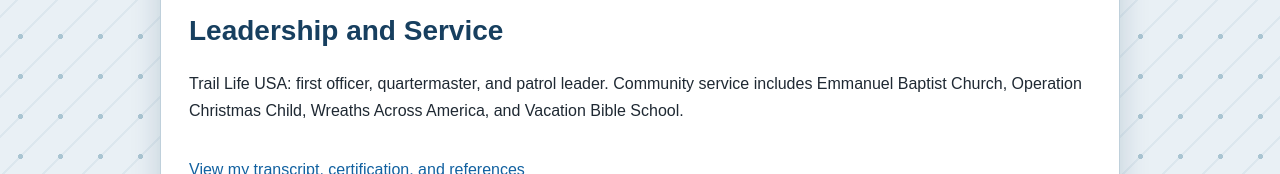
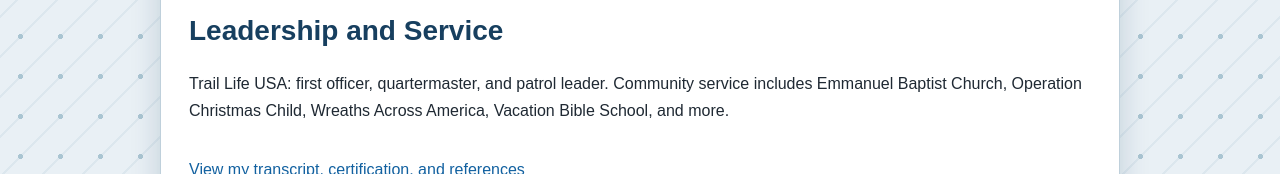
Before and after one commit to zachlangborgh-png/zachary-portfolio, a plain HTML site: page resume.htm in a window 1280 px wide. Shown: the part 1224-1398 px from the top of the page. Drawn offline with Linux system fonts and the light colour scheme.

```diff
--- a/resume.htm
+++ b/resume.htm
@@ -17,7 +17,7 @@
 <p><a href="Zachary_Langborgh_Job_Resume.pdf">View or download my full resume (PDF)</a></p>
 <div class="resume-columns">
 <section><h2>Skills and Certification</h2><ul><li>Microsoft Office Specialist: Word Associate — August 2026</li><li>Introductory Python programming</li><li>Customer service, teamwork, and communication</li><li>Leadership, organization, and hands-on problem solving</li></ul><h2>Education</h2><p>State College of Florida Early College / Dual Enrollment</p><p>Interests: cybersecurity, networking, information technology, and web development.</p></section>
-<section><h2>Work Experience</h2><h3>Culver’s — Team Member</h3><p>March–September 2026. Built customer service, teamwork, and time-management skills in a fast-paced workplace.</p><h3>Pet Care Staff / Dog Walker and Sitter</h3><p>Independent and Wags &amp; Whiskers Pet Care, 2023–September 2026. Provided dog walking and pet-sitting services and followed individual care instructions.</p><h3>Independent Helper</h3><p>2023–present. Assist with moving, electronics setup, storm-shutter takedown, and household tasks.</p><h2>Leadership and Service</h2><p>Trail Life USA: first officer, quartermaster, and patrol leader. Community service includes Emmanuel Baptist Church, Operation Christmas Child, Wreaths Across America, and Vacation Bible School.</p></section>
+<section><h2>Work Experience</h2><h3>Culver’s — Team Member</h3><p>March–September 2026. Built customer service, teamwork, and time-management skills in a fast-paced workplace.</p><h3>Pet Care Staff / Dog Walker and Sitter</h3><p>Independent and Wags &amp; Whiskers Pet Care, 2023–September 2026. Provided dog walking and pet-sitting services and followed individual care instructions.</p><h3>Independent Helper</h3><p>2023–present. Assist with moving, electronics setup, storm-shutter takedown, and household tasks.</p><h2>Leadership and Service</h2><p>Trail Life USA: first officer, quartermaster, and patrol leader. Community service includes Emmanuel Baptist Church, Operation Christmas Child, Wreaths Across America, Vacation Bible School, and more.</p></section>
 </div><!-- close resume-columns -->
 <p class="callout"><a href="transcript.htm">View my transcript, certification, and references</a></p>
 <p><a href="transcript.htm">View My Transcript</a></p>
```
